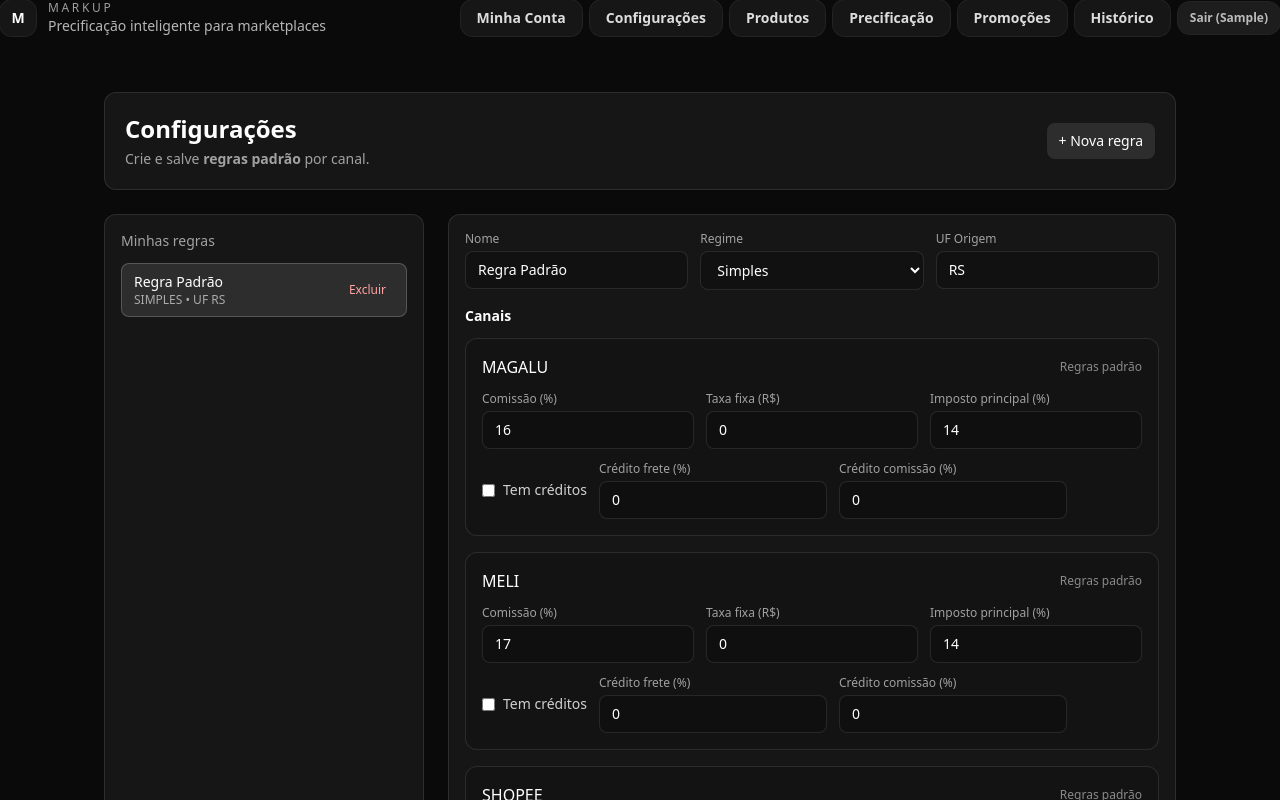
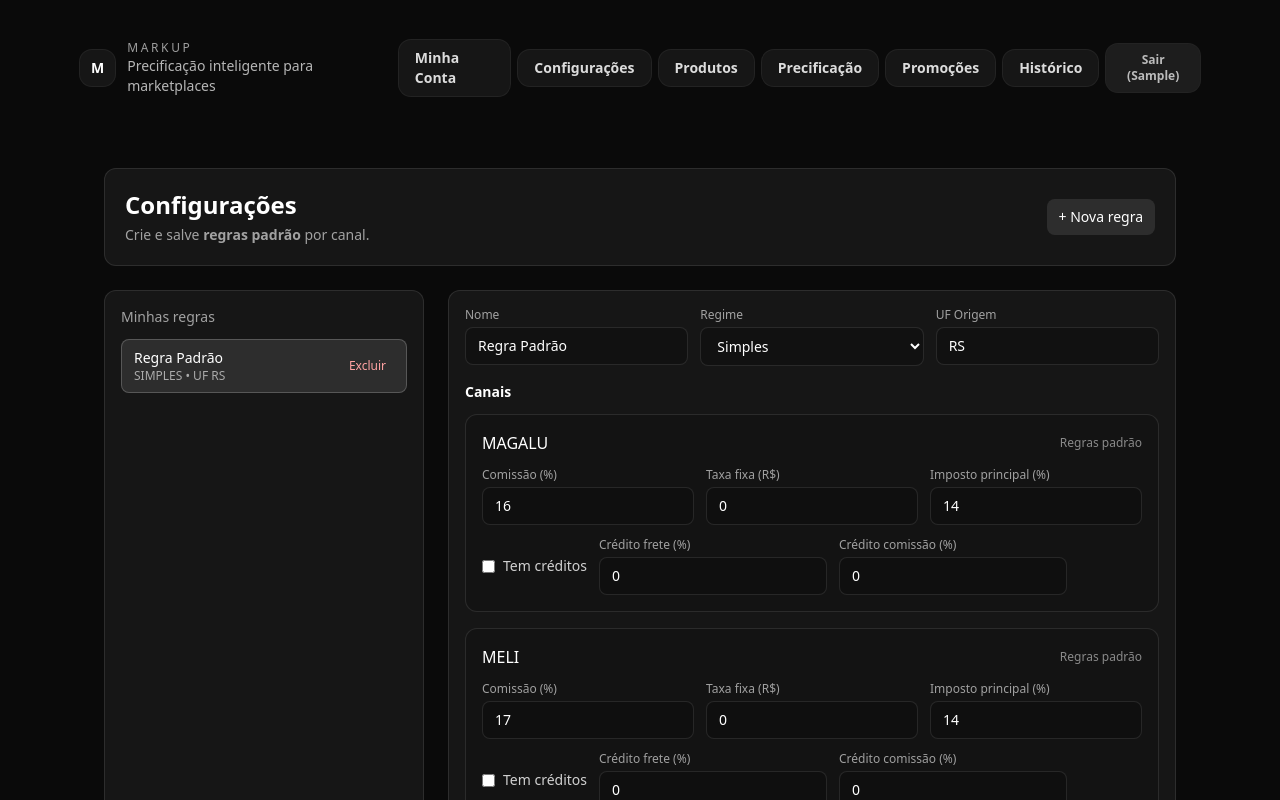
Before and after one commit to GreiceSchneider0103/precificacao-app, a Next.js app: page /configuracoes in a window 1280 px wide. Shown: the top 800 px of the page. Built offline with nearby package versions, Linux system fonts and the light colour scheme; no server answers; the database is empty; sample sign-in values are in the browser's storage.

Commit message:
chore: atualizacoes gerais

```diff
--- a/app/components/Header.tsx
+++ b/app/components/Header.tsx
@@ -20,7 +20,8 @@ type Props = {
 
 export function Header({ isLoggedIn, userName }: Props) {
   return (
-    <header className="flex items-center justify-between">
+        <header className="flex items-center justify-between py-4">
+
       {/* Logo */}
       <Link href="/" className="flex items-center gap-3">
         <div className="h-9 w-9 rounded-xl theme-logo grid place-items-center">
--- a/app/layout.tsx
+++ b/app/layout.tsx
@@ -31,13 +31,14 @@ export default async function RootLayout({
     <body
       className={`${geistSans.variable} ${geistMono.variable} antialiased bg-neutral-950 text-white min-h-screen`}
     >
+      {/* ✅ HEADER com container e espaçamento */}
       {session?.user && (
-  <Header
-    isLoggedIn={true}
-    userName={session.user.name}
-  />
+        <div className="mx-auto max-w-6xl px-4 pt-6">
+          <Header isLoggedIn={true} userName={session.user.name} />
+        </div>
       )}
 
+      {/* ✅ CONTEÚDO com o mesmo container */}
       <main className="mx-auto max-w-6xl px-4 py-8">
         {children}
       </main>
--- a/app/middleware.ts
+++ b/app/middleware.ts
@@ -20,8 +20,14 @@ export default auth((req) => {
   if (!needsAuth) return;
 
   if (!req.auth) {
+    // evita loop: se já está na home, não redireciona
+    if (pathname === "/") return;
+
     const url = new URL("/", nextUrl.origin);
+
+    // evita "next" crescer infinitamente
     url.searchParams.set("next", pathname);
+
     return Response.redirect(url);
   }
 });
--- a/auth.ts
+++ b/auth.ts
@@ -74,20 +74,18 @@ export const { auth, handlers, signIn, signOut } = NextAuth({
     }),
   ],
   callbacks: {
-    async jwt({ token, user, trigger }) {
+  async jwt({ token, user }) {
+    // Só guarda o mínimo
     if (user) {
-        token.id = user.id;
+      token.id = (user as any).id;
+      token.name = user.name;
       token.email = user.email;
-        token.name = user.name;
     }
     return token;
   },
   async session({ session, token }) {
-      if (session.user && token) {
-        session.user.id = token.id as string;
-        session.user.email = token.email as string;
-        session.user.name = token.name as string;
-      }
+    // Passa só o id pro client
+    (session.user as any).id = token.id as string;
     return session;
     },
   },
```
Lines whose indentation alone changed are shown as unchanged.
